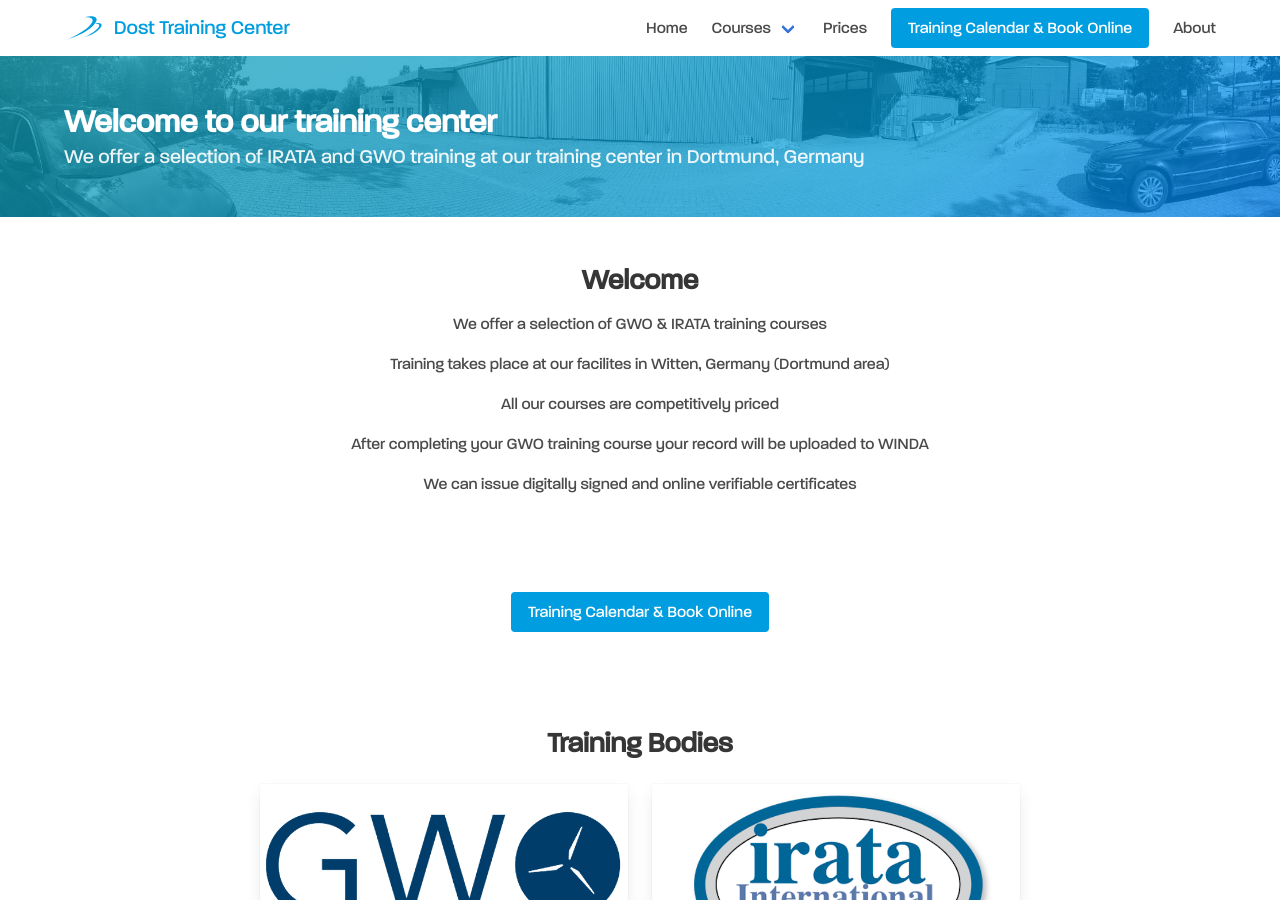
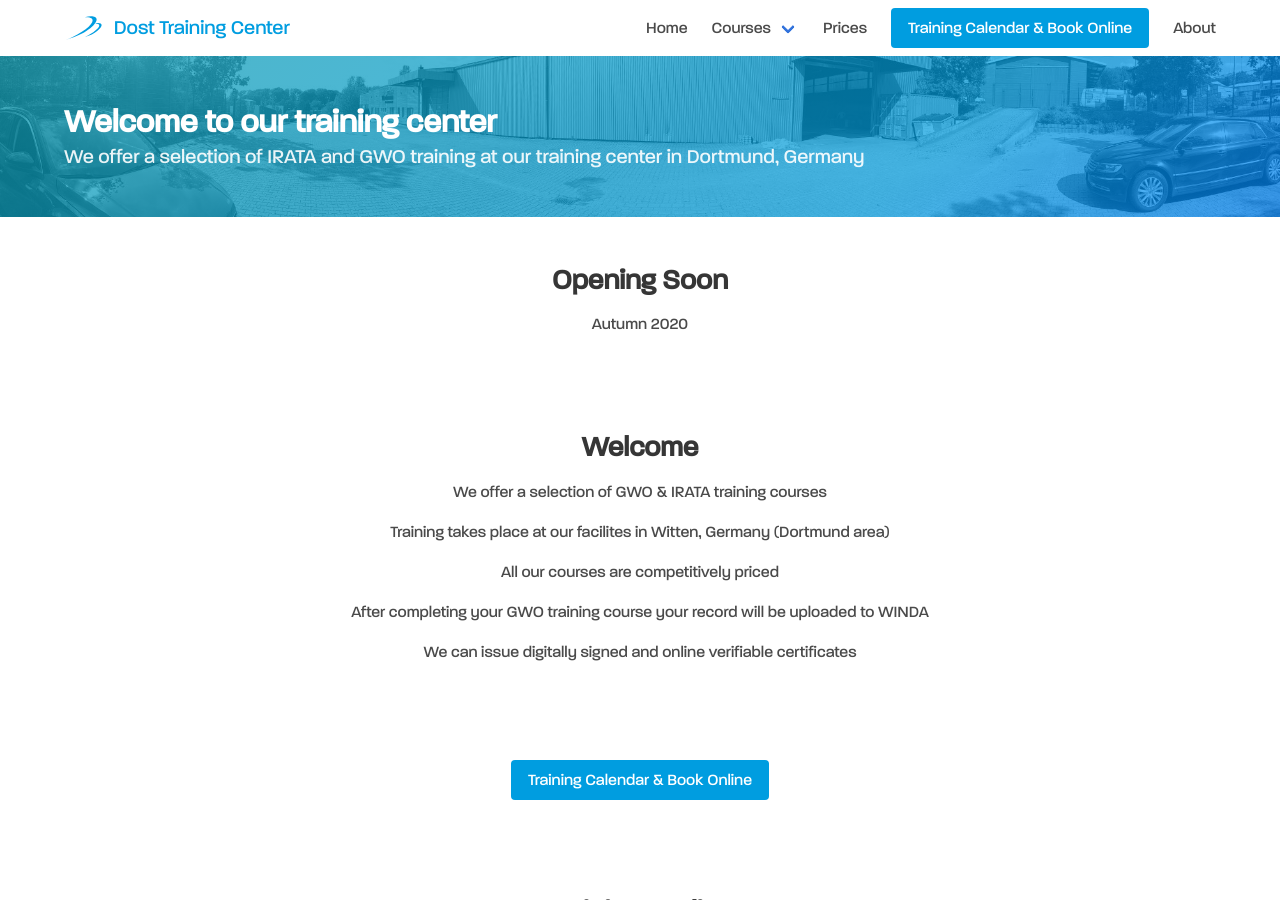
Before and after one commit to dost-training/dost-training.github.io, a Jekyll site: the page built from index.md, in a window 1280 px wide and 900 px high. Built offline with Jekyll 4.4.1, drawn with Linux system fonts in a browser that asks for light colours.

Commit message:
Opening soon

```diff
--- /dev/null
+++ b/_includes/opening.html
@@ -0,0 +1,8 @@
+<section class="section" id="opening">
+    <div class="container">
+        <div class="content has-text-centered">
+            <h2>Opening Soon</h2>
+            <p>Autumn 2020</p>
+        </div>
+    </div>
+</section>
--- a/index.md
+++ b/index.md
@@ -3,6 +3,7 @@
 hero_title: Welcome to our training center
 hero_subtitle: We offer a selection of IRATA and GWO training at our training center in Dortmund, Germany
 ---
+{% include opening.html %}
 {% include home.html %}
 {% include booking.html %}
 {% include bodies.html %}
```
